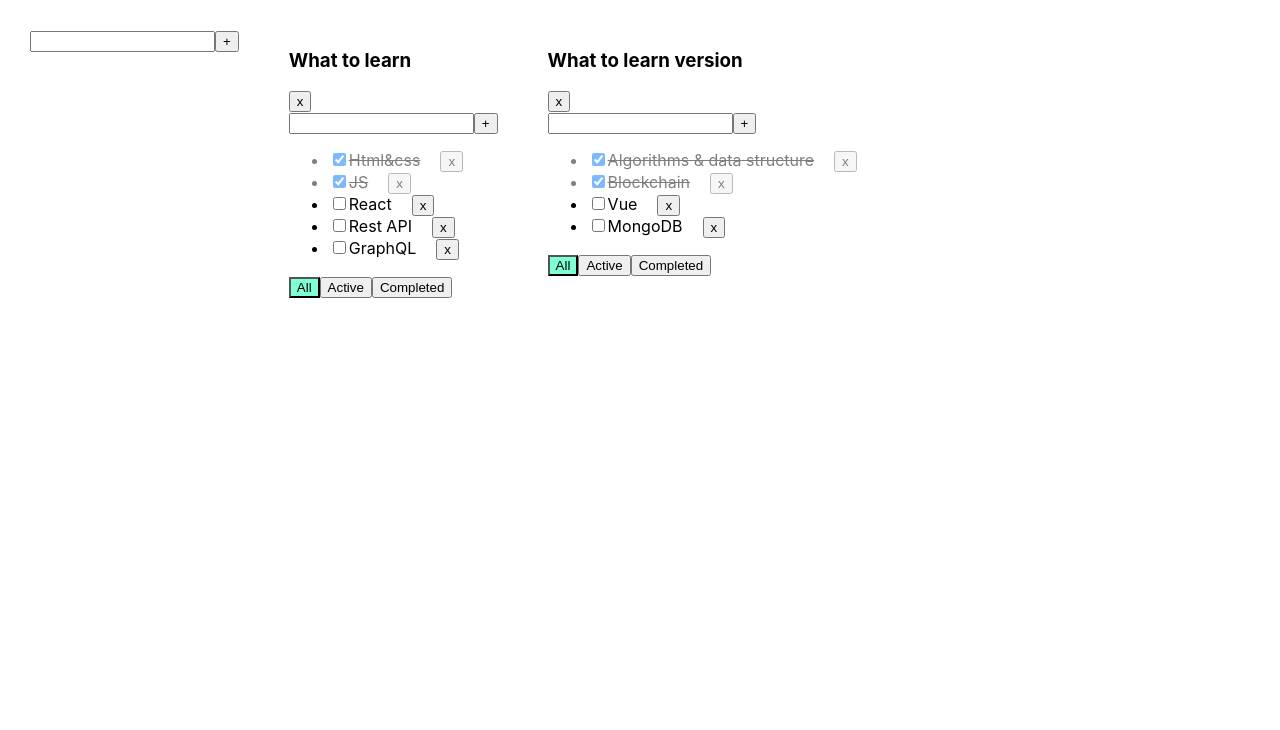
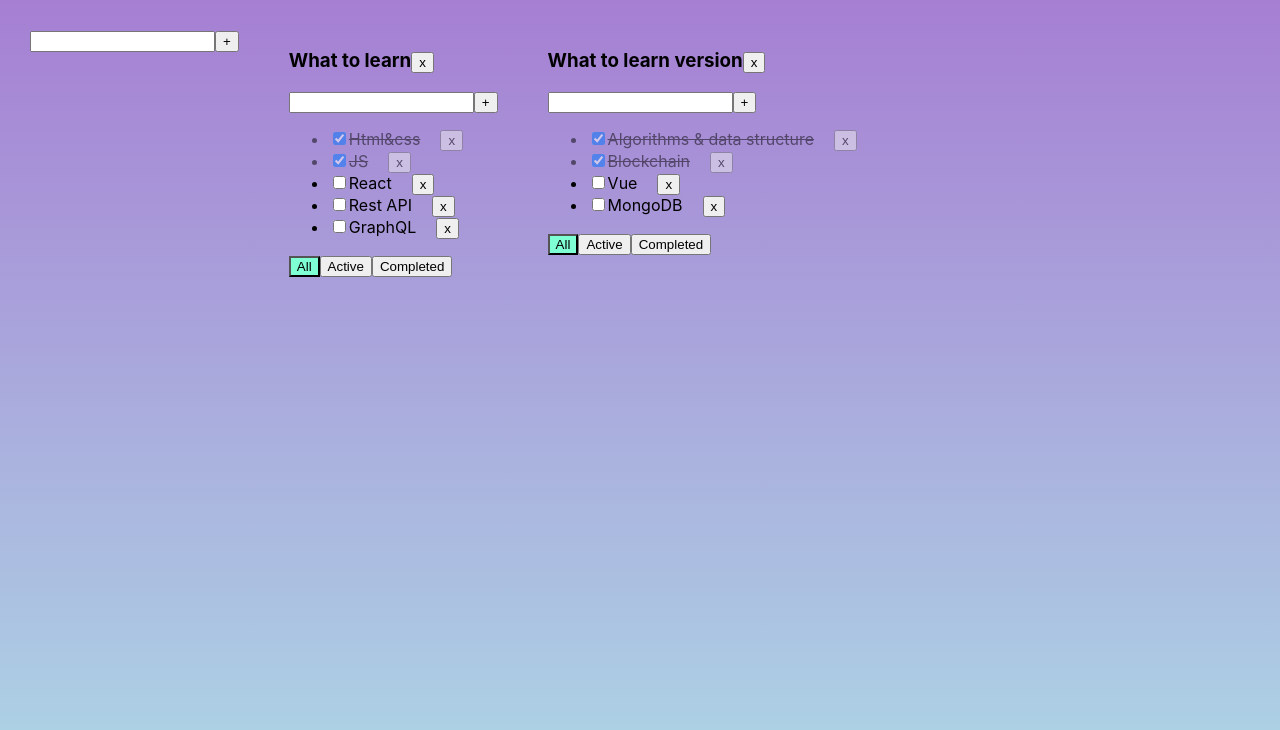
Before and after one commit to valtikamore/TodoList, a React (Create React App) app: page / in a window 1280 px wide. Shown: the top 730 px of the page. Built offline with nearby package versions, Linux system fonts and the light colour scheme.

Commit message:
6.2 - new component addItem

```diff
--- a/src/App.tsx
+++ b/src/App.tsx
@@ -66,10 +66,25 @@
             setTasks({...tasks})
         }
     }
+    function changeTaskTitle(taskId:string,newTitle:string,todoListId:string) {
+        const todoListTasks = tasks[todoListId]
+        const task = todoListTasks.find(t => t.id === taskId)
+        if(task) {
+            task.title = newTitle
+            setTasks({...tasks})
+        }
+    }
     function changeFilter (newFilterValue:FilteredValuesType,todoListId:string) {
         const todoList = todoLists.find(t => t.id === todoListId)
         if(todoList) {
             todoList.filter = newFilterValue
+            setTodoLists([...todoLists])
+        }
+    }
+    function changeTodoListTitle (newTitle:string,todoListId:string) {
+        const todoList = todoLists.find(t => t.id === todoListId)
+        if(todoList) {
+            todoList.title = newTitle
             setTodoLists([...todoLists])
         }
     }
@@ -101,6 +116,8 @@
                       addTask={addTask}
                       changeStatus={changeStatus}
                       removeTodolist={removeTodolist}
+                      changeTaskTitle={changeTaskTitle}
+                      changeTodoListTitle={changeTodoListTitle}
             />
         )
     })
--- /dev/null
+++ b/src/EditableSpan.tsx
@@ -0,0 +1,38 @@
+import React, {useState} from "react";
+
+
+type EditableSpanPropsType = {
+    title: string
+    changeTaskTitle: (newTitle: string) => void
+}
+
+
+function EditableSpan(props: EditableSpanPropsType) {
+    const [editMode, setEditMode] = useState<boolean>(false)
+    const [title,setTitle] = useState<string>(props.title)
+
+    const onDoubleClick = () => {
+        setEditMode(!editMode)
+    }
+    const onBlur = () => {
+        setEditMode(false)
+        props.changeTaskTitle(title)
+    }
+    const onChange= (e:any) => {
+        setTitle(e.currentTarget.value)
+
+    }
+    const onEnter = (e:any) => {
+        if(e.key === 'Enter') {
+            setEditMode(!editMode)
+            props.changeTaskTitle(title)
+        }
+    }
+    return (
+        editMode
+            ? <input type="text" onBlur={onBlur} value={title} autoFocus onChange={onChange} onKeyPress={onEnter}/>
+            : <span onDoubleClick={onDoubleClick}>{props.title}</span>
+    )
+}
+
+export default EditableSpan
--- a/src/TodoList.tsx
+++ b/src/TodoList.tsx
@@ -1,6 +1,7 @@
 import React, {useState, KeyboardEvent, ChangeEvent} from "react";
 import AddItemForm from "./addItemForm";
 import {FilteredValuesType, TaskType} from "./App";
+import EditableSpan from "./EditableSpan";
 export type TodoListType = {
     todolistID:string
     title:string
@@ -11,6 +12,8 @@
     changeFilter:(newFilterValue:FilteredValuesType,todoListId:string) => void
     changeStatus:(taskId:string,isDoneTask:boolean,todoListId:string) => void
     removeTodolist:(todoListId:string) => void
+    changeTaskTitle:(taskId:string,newTitle:string,todoListId:string)=> void
+    changeTodoListTitle:(newTitle:string,todoListId:string)=>void
 }
 
 
@@ -20,6 +23,13 @@
     const addTask = (title:string) => {
         props.addTask(title,props.todolistID)
     }
+    const onAllClick = () => {props.changeFilter('all',props.todolistID)}
+    const onActiveClick = () => {props.changeFilter('active',props.todolistID)}
+    const onCompletedClick = () => {props.changeFilter('completed',props.todolistID)}
+    const removeTodolist = () => props.removeTodolist(props.todolistID)
+    const changeTodoListTitle = (title:string) =>{
+        props.changeTodoListTitle(title,props.todolistID)
+    }
 
     const tasks = props.tasks.map(t => {
         const onRemoveClick = () => props.removeTask(t.id,props.todolistID)
@@ -27,20 +37,22 @@
             let newIsDoneValue = e.currentTarget.checked
             props.changeStatus(t.id ,newIsDoneValue,props.todolistID)
         }
+        const changeTaskTitle = (newTitle:string) => {
+            props.changeTaskTitle(t.id,newTitle,props.todolistID)
+        }
         return <li key={t.id} className={t.isDone ? 'is-done' : ''}>
             <input type="checkbox" checked={t.isDone} onChange={onChangeHandler}/>
-            <span>{t.title}</span>
+            <EditableSpan title={t.title} changeTaskTitle={changeTaskTitle}/>
             <button onClick={onRemoveClick}>x</button>
         </li>
     })
-    const onAllClick = () => {props.changeFilter('all',props.todolistID)}
-    const onActiveClick = () => {props.changeFilter('active',props.todolistID)}
-    const onCompletedClick = () => {props.changeFilter('completed',props.todolistID)}
-    const removeTodolist = () => props.removeTodolist(props.todolistID)
     return (
         <div>
-                <h3>{props.title}</h3>
-                <button onClick={removeTodolist}>x</button>
+                <h3>
+                    <EditableSpan title={props.title} changeTaskTitle={changeTodoListTitle}/>
+                    <button onClick={removeTodolist}>x</button>
+                </h3>
+
                 <AddItemForm addItem={addTask}/>
             <ul>
                 {tasks}
--- a/src/index.css
+++ b/src/index.css
@@ -1,11 +1,12 @@
 body {
-  height: 100%;
+  height: 100vh;
   margin: 0;
   font-family: -apple-system, BlinkMacSystemFont, 'Segoe UI', 'Roboto', 'Oxygen',
     'Ubuntu', 'Cantarell', 'Fira Sans', 'Droid Sans', 'Helvetica Neue',
     sans-serif;
   -webkit-font-smoothing: antialiased;
   -moz-osx-font-smoothing: grayscale;
+  background: linear-gradient(to bottom, #a67fd3,lightblue) no-repeat;
 }
 
 code {
```
